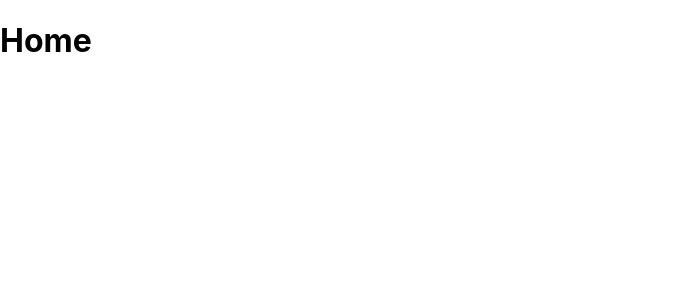
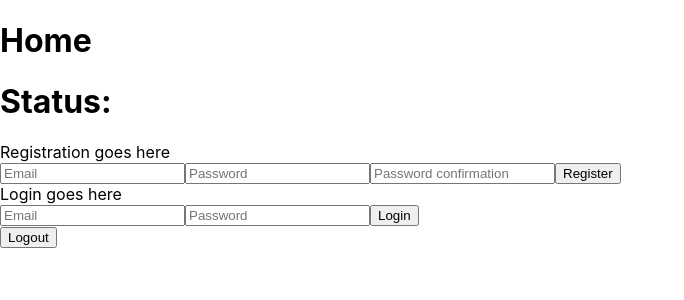
Before and after one commit to Xeragus/udo_client, a React (Create React App) app: page / in a window 1280 px wide. Shown: the top 300 px of the page, without its empty margins (0-684 px from the left). Built offline with nearby package versions, Linux system fonts and the light colour scheme; no server answers.

Commit message:
Add logout route

```diff
--- a/src/App.js
+++ b/src/App.js
@@ -3,15 +3,77 @@
 import { BrowserRouter, Switch, Route } from 'react-router-dom'
 import Home from './components/Home'
 import Dashboard from './components/Dashboard'
+import axios from 'axios'
 
 export default class App extends Component {
+  constructor() {
+    super()
+
+    this.state = {
+      loggedInStatus: null,
+      user: {}
+    }
+
+    this.handleLogin = this.handleLogin.bind(this)
+    this.handleLogout = this.handleLogout.bind(this)
+  }
+
+  checkLoginStatus() {
+    axios.get('http://localhost:3001/logged_in', {withCredentials: true})
+         .then(response => {
+          if (response.data.logged_in && this.state.loggedInStatus == null) {
+            this.setState({
+              loggedInStatus: 'LOGGED_IN',
+              user: response.data.user
+            })
+          } else if (!response.data.logged_in && this.state.loggedInStatus === 'LOGGED_IN') {
+            this.setState({
+              loggedInStatus: 'NOT_LOGGED_IN',
+              user: {}
+            })
+          }
+         })
+         .catch(error => {
+           console.log('check login error', error)
+         })
+  }
+
+  handleLogin(data) {
+    this.setState({
+      loggedInStatus: 'LOGGED_IN',
+      user: data.user
+    })
+  }
+
+  handleLogout() {
+    this.setState({
+      loggedInStatus: null,
+      user: {}
+    })
+  }
+
+  componentDidMount() {
+    this.checkLoginStatus()
+  }
+
   render() {
     return (
       <div className='app'>
         <BrowserRouter>
           <Switch>
-            <Route exact path={'/'} component={Home}></Route>
-            <Route exact path={'/dashboard'} component={Dashboard}></Route>
+            <Route exact path={'/'}
+                   render={props => (
+                     <Home { ...props }
+                          loggedInStatus={this.state.loggedInStatus}
+                          handleLogin={this.handleLogin}
+                          handleLogout={this.handleLogout} />
+                   )}
+            />
+            <Route exact path={'/dashboard'}
+                   render={props => (
+                     <Dashboard { ...props } loggedInStatus={this.state.loggedInStatus} />
+                   )}
+            />
           </Switch>
         </BrowserRouter>
       </div>
--- a/src/components/Dashboard.js
+++ b/src/components/Dashboard.js
@@ -1,10 +1,11 @@
 import React from 'react'
 
-export const Dashboard = () => {
+export const Dashboard = props => {
   return (
     <div>
       <div>
         <h1>Dashboard</h1>
+        <h1>{props.loggedInStatus}</h1>
       </div>
     </div>
   )
--- a/src/components/Home.js
+++ b/src/components/Home.js
@@ -1,10 +1,41 @@
 import React, { Component } from 'react'
+import Registration from './auth/Registration'
+import Login from './auth/Login'
+import axios from 'axios'
 
 export default class Home extends Component {
+  constructor(props) {
+    super(props)
+
+    this.handleSuccessfulAuth = this.handleSuccessfulAuth.bind(this)
+    this.handleLogoutClick = this.handleLogoutClick.bind(this)
+  }
+
+  handleSuccessfulAuth(data) {
+    this.props.handleLogin(data)
+    this.props.history.push('/dashboard')
+  }
+
+  handleLogoutClick() {
+    axios.delete('http://localhost:3001/logout', { withCredentials: true })
+         .then(response => {
+          this.props.handleLogout()
+         })
+         .catch(error => {
+           console.log('error', error)
+         })
+
+
+  }
+
   render() {
     return (
       <div>
         <h1>Home</h1>
+        <h1>Status: {this.props.loggedInStatus}</h1>
+        <Registration handleSuccessfulAuth={this.handleSuccessfulAuth} />
+        <Login handleSuccessfulAuth={this.handleSuccessfulAuth} />
+        <button onClick={() => this.handleLogoutClick()}>Logout</button>
       </div>
     )
   }
--- /dev/null
+++ b/src/components/auth/Login.js
@@ -0,0 +1,62 @@
+import React, { Component } from 'react'
+import axios from 'axios'
+
+export default class Login extends Component {
+  constructor(props) {
+    super(props)
+
+    this.state = {
+      email: '',
+      password: '',
+      error: ''
+    }
+
+    this.handleSubmit = this.handleSubmit.bind(this)
+    this.handleChange = this.handleChange.bind(this)
+  }
+
+  handleChange(event) {
+    this.setState({
+      [event.target.name]: event.target.value
+    })
+  }
+
+  handleSubmit(event) {
+    axios.post('http://localhost:3001/sessions',
+    {
+      user: {
+        email: this.state.email,
+        password: this.state.password
+      }
+    },
+    { withCredentials: true }
+    ).then(response => {
+      console.log(response)
+      if (response.data.logged_in) {
+        this.props.handleSuccessfulAuth(response.data)
+      }
+    }).catch(error => {
+      console.log('error', error)
+    })
+    event.preventDefault()
+  }
+
+  render() {
+    return (
+      <div>
+        Login goes here
+        <form onSubmit={this.handleSubmit}>
+          <input type='email' name='email' placeholder='Email'
+                 value={this.state.email}
+                 onChange={this.handleChange} required />
+
+          <input type='password' name='password' placeholder='Password'
+                 value={this.state.password}
+                 onChange={this.handleChange} required />
+
+          <button type='submit'>Login</button>
+        </form>
+      </div>
+    )
+  }
+}
--- /dev/null
+++ b/src/components/auth/Registration.js
@@ -0,0 +1,67 @@
+import React, { Component } from 'react'
+import axios from 'axios'
+
+export default class Registration extends Component {
+  constructor(props) {
+    super(props)
+
+    this.state = {
+      email: '',
+      password: '',
+      password_confirmation: '',
+      error: ''
+    }
+
+    this.handleSubmit = this.handleSubmit.bind(this)
+    this.handleChange = this.handleChange.bind(this)
+  }
+
+  handleChange(event) {
+    this.setState({
+      [event.target.name]: event.target.value
+    })
+  }
+
+  handleSubmit(event) {
+    axios.post('http://localhost:3001/registrations',
+    {
+      user: {
+        email: this.state.email,
+        password: this.state.password,
+        password_confirmation: this.state.password_confirmation
+      }
+    },
+    { withCredentials: true }
+    ).then(response => {
+      if (response.data.status === 'created') {
+        this.props.handleSuccessfulAuth(response.data)
+      }
+    }).catch(error => {
+      console.log('error', error)
+    })
+    event.preventDefault()
+  }
+
+  render() {
+    return (
+      <div>
+        Registration goes here
+        <form onSubmit={this.handleSubmit}>
+          <input type='email' name='email' placeholder='Email'
+                 value={this.state.email}
+                 onChange={this.handleChange} required />
+
+          <input type='password' name='password' placeholder='Password'
+                 value={this.state.password}
+                 onChange={this.handleChange} required />
+
+          <input type='password' name='password_confirmation' placeholder='Password confirmation'
+                 value={this.state.password_confirmation}
+                 onChange={this.handleChange} required />
+
+          <button type='submit'>Register</button>
+        </form>
+      </div>
+    )
+  }
+}
```
